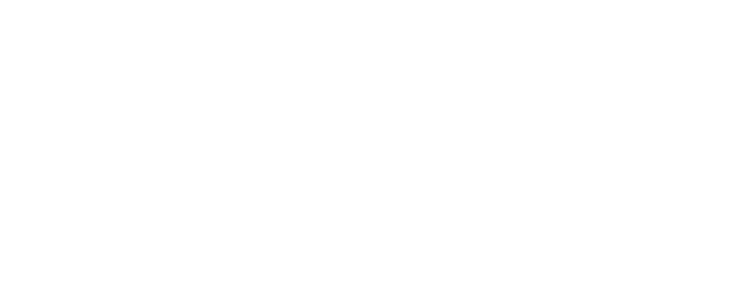
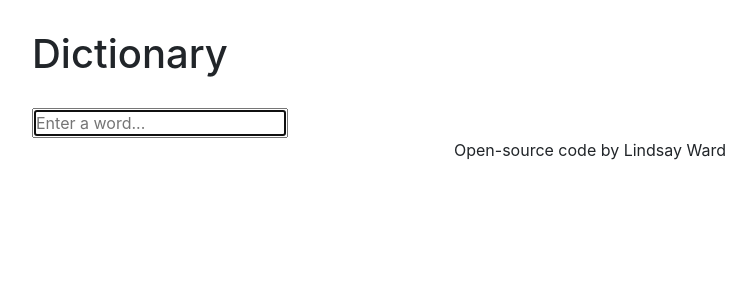
Before and after one commit to lindsaymward/dictionary-react, a React (Create React App) app: page / in a window 1280 px wide. Shown: the top 300 px of the page, without its empty margins (50-806 px from the left). Built offline with nearby package versions, Linux system fonts and the light colour scheme.

Commit message:
Added search form

```diff
--- a/src/App.css
+++ b/src/App.css
@@ -0,0 +1,3 @@
+.App-header {
+  margin: 30px 0;
+}
--- a/src/App.js
+++ b/src/App.js
@@ -1,9 +1,20 @@
 import "./App.css";
+import Dictionary from "./Dictionary";
 
 function App() {
   return (
     <div className="App">
-      <header className="App-header"></header>
+      <div className="container">
+        <header className="App-header">
+          <h1>Dictionary</h1>
+        </header>
+        <main>
+          <Dictionary />
+        </main>
+        <footer className="text-center">
+          Open-source code by Lindsay Ward
+        </footer>
+      </div>
     </div>
   );
 }
--- /dev/null
+++ b/src/Dictionary.js
@@ -0,0 +1,28 @@
+import React, { useState } from "react";
+import "./Dictionary.css";
+
+export default function Dictionary() {
+  let [word, setWord] = useState("");
+  function search(event) {
+    event.preventDefault();
+    alert(`Searching for ${word} definition`);
+  }
+
+  function handleWordChange(event) {
+    event.preventDefault();
+    setWord(event.target.value);
+  }
+
+  return (
+    <div className="Dictionary">
+      <form onSubmit={search}>
+        <input
+          type="search"
+          autoFocus="true"
+          placeholder="Enter a word..."
+          onChange={handleWordChange}
+        />
+      </form>
+    </div>
+  );
+}
```
Also changed, not shown: src/Dictionary.css (added).
